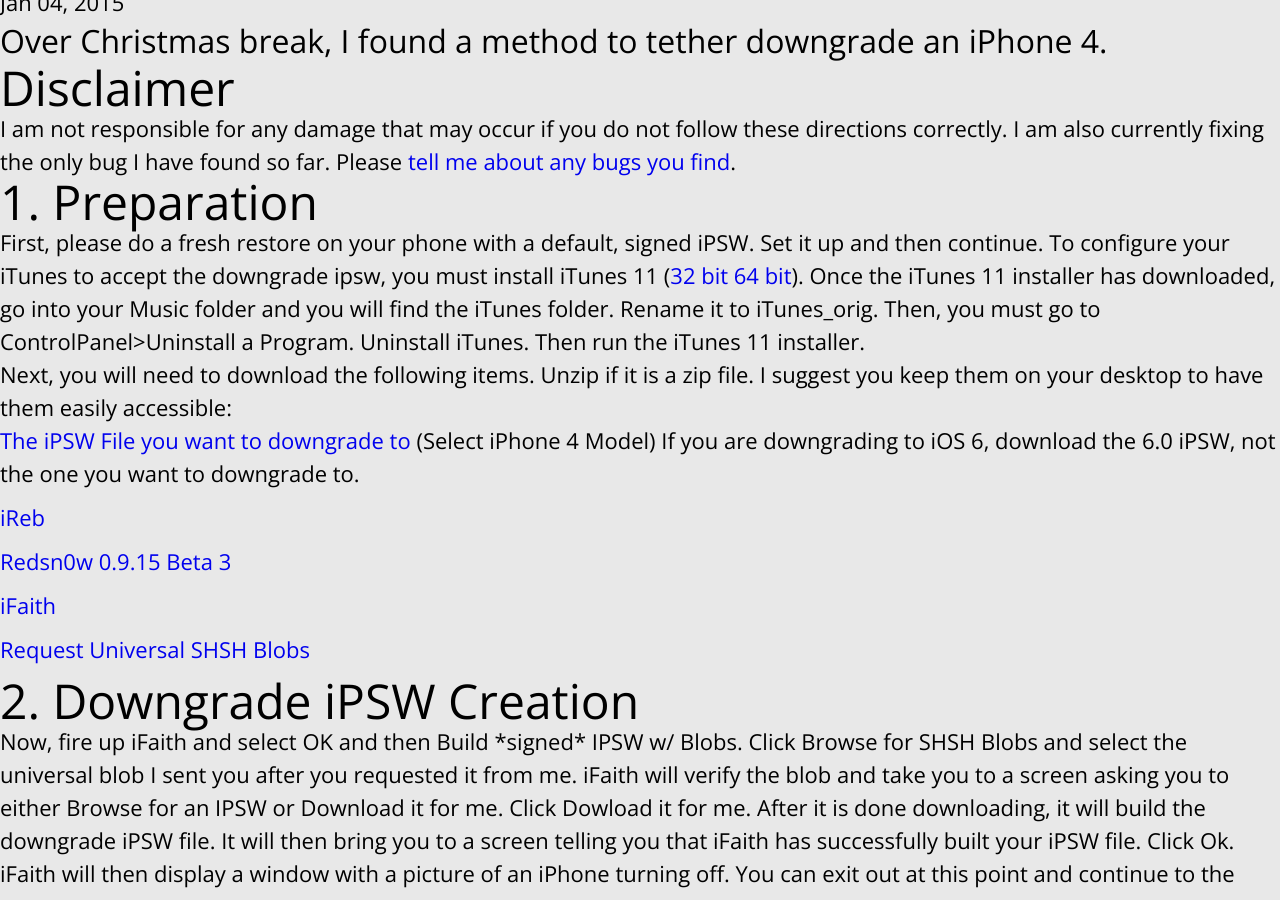
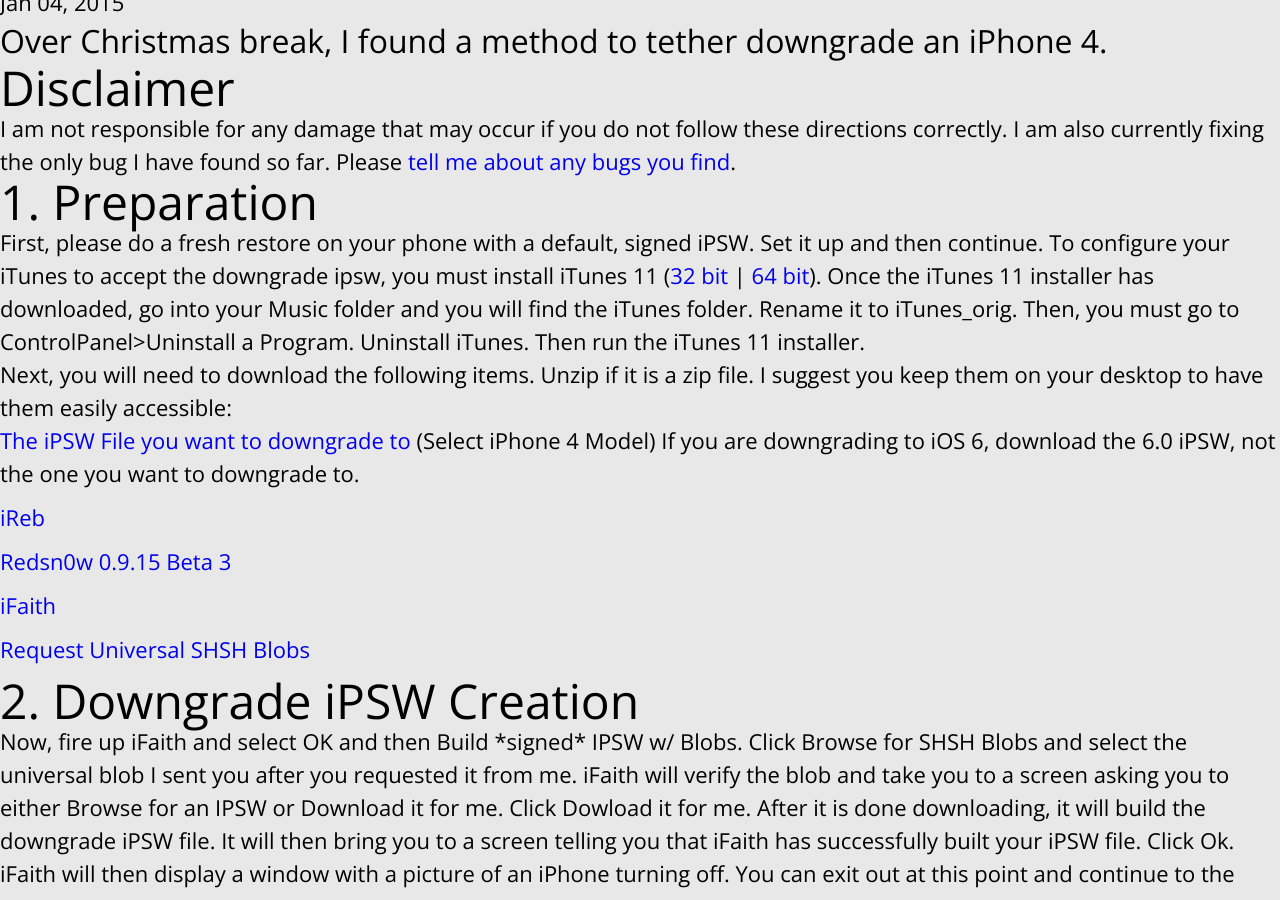
Before and after one commit to dayt0n/dayt0n.github.io, a Jekyll site: the page built from _posts/2015-01-04-downgrade-method.md, in a window 1280 px wide and 900 px high, scrolled down 1354 px. Built offline with Jekyll 4.4.1, drawn with Linux system fonts in a browser that asks for light colours; comment, search, counter and statistics services are not loaded.

```diff
--- a/_posts/2015-01-04-downgrade-method.md
+++ b/_posts/2015-01-04-downgrade-method.md
@@ -12,7 +12,7 @@ image:
 I am not responsible for any damage that may occur if you do not follow these directions correctly. I am also currently fixing the only bug I have found so far. Please [tell me about any bugs you find](mailto:daytonhasty@gmail.com?subject=Downgrade%20Bug).
 
 ## 1. Preparation
-First, please do a fresh restore on your phone with a default, signed iPSW. Set it up and then continue. To configure your iTunes to accept the downgrade ipsw, you must install iTunes 11 ([32 bit](http://api.ios.icj.me/v2/iTunes/Windows/11/url/dl) [64 bit](http://api.ios.icj.me/v2/iTunes/Windows/11/64biturl/dl)). Once the iTunes 11 installer has downloaded, go into your Music folder and you will find the iTunes folder. Rename it to iTunes_orig. Then, you must go to ControlPanel>Uninstall a Program. Uninstall iTunes. Then run the iTunes 11 installer.
+First, please do a fresh restore on your phone with a default, signed iPSW. Set it up and then continue. To configure your iTunes to accept the downgrade ipsw, you must install iTunes 11 ([32 bit](http://api.ios.icj.me/v2/iTunes/Windows/11/url/dl) | [64 bit](http://api.ios.icj.me/v2/iTunes/Windows/11/64biturl/dl)). Once the iTunes 11 installer has downloaded, go into your Music folder and you will find the iTunes folder. Rename it to iTunes_orig. Then, you must go to ControlPanel>Uninstall a Program. Uninstall iTunes. Then run the iTunes 11 installer.
 
 Next, you will need to download the following items. Unzip if it is a zip file. I suggest you keep them on your desktop to have them easily accessible:
 
```
